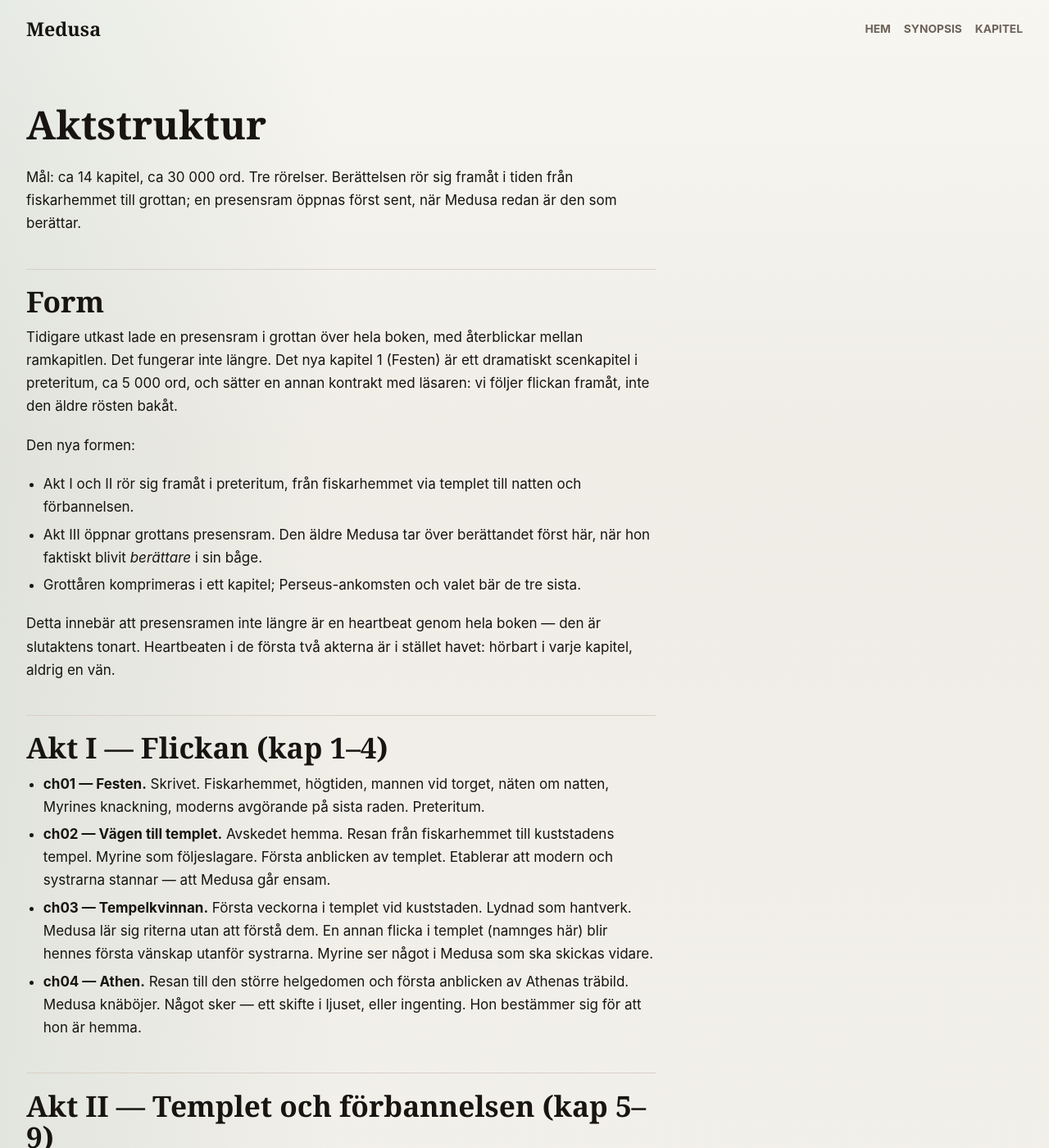
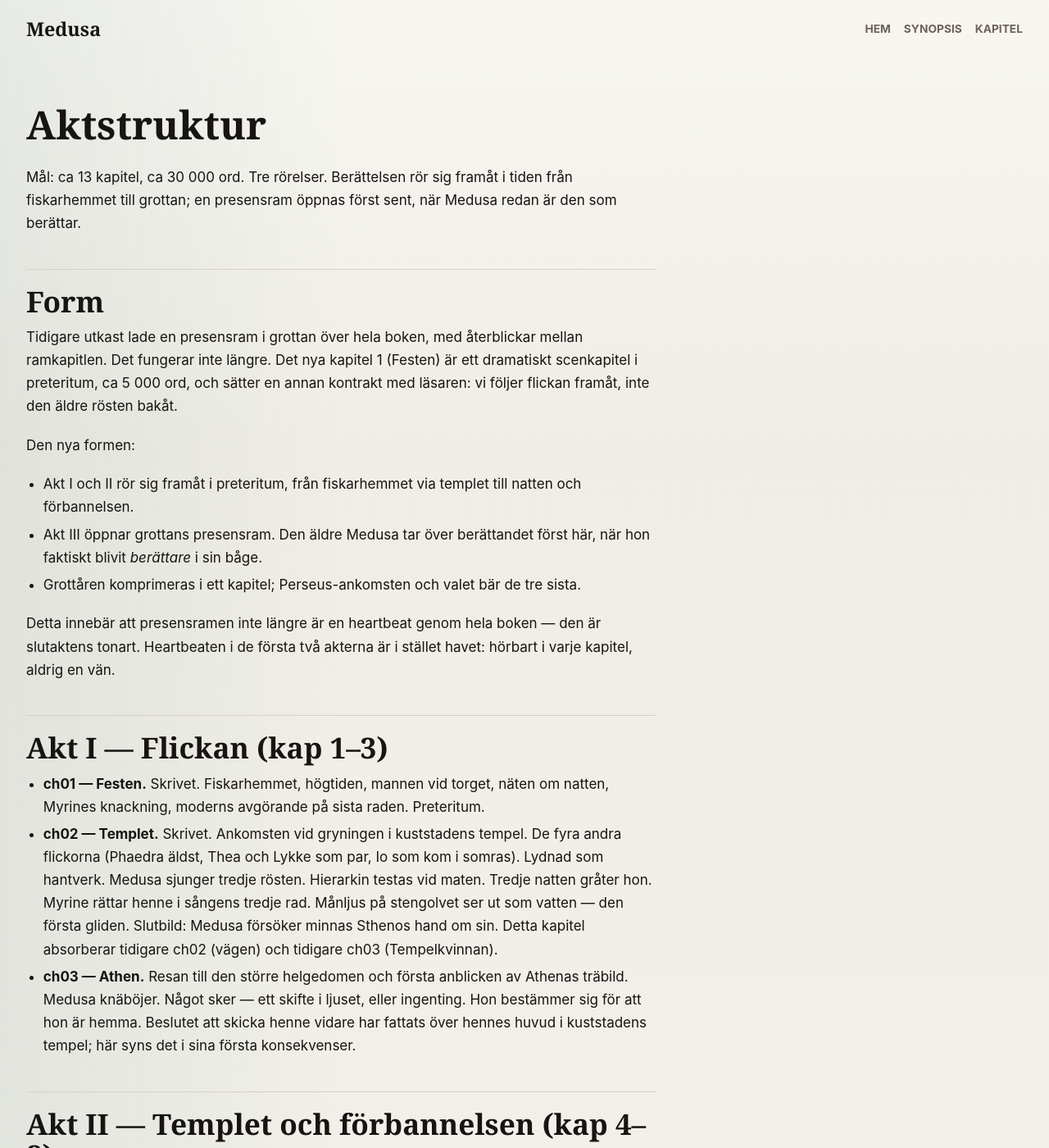
Before and after one commit to granqvistsanna-web/medusa, a Jekyll site: the page built from outline/act-structure.md, in a window 1280 px wide and 1400 px high. Shown: the whole window at 82% size. Built offline with Jekyll 4.4.1, drawn with Linux system fonts in a browser that asks for light colours; our own code applies the rules of GitHub Pages for plain Markdown files; some of the changed text lies outside the part shown.

Commit message:
Add chapter 2 draft and adjust target chapter count
Why: Chapter 2 (Templet) is in draft following the user-confirmed beats
override; tightening the act-structure target from 14 to 13 chapters
keeps the outline aligned with the current shape of the novella.

Co-Authored-By: Claude Opus 4.7 (1M context) <noreply@anthropic.com>

```diff
--- a/outline/act-structure.md
+++ b/outline/act-structure.md
@@ -1,6 +1,6 @@
 # Aktstruktur
 
-Mål: ca 14 kapitel, ca 30 000 ord. Tre rörelser. Berättelsen rör sig framåt i tiden från fiskarhemmet till grottan; en presensram öppnas först sent, när Medusa redan är den som berättar.
+Mål: ca 13 kapitel, ca 30 000 ord. Tre rörelser. Berättelsen rör sig framåt i tiden från fiskarhemmet till grottan; en presensram öppnas först sent, när Medusa redan är den som berättar.
 
 ## Form
 
@@ -14,41 +14,40 @@ Den nya formen:
 
 Detta innebär att presensramen inte längre är en heartbeat genom hela boken — den är slutaktens tonart. Heartbeaten i de första två akterna är i stället havet: hörbart i varje kapitel, aldrig en vän.
 
-## Akt I — Flickan (kap 1–4)
+## Akt I — Flickan (kap 1–3)
 
 - **ch01 — Festen.** Skrivet. Fiskarhemmet, högtiden, mannen vid torget, näten om natten, Myrines knackning, moderns avgörande på sista raden. Preteritum.
-- **ch02 — Vägen till templet.** Avskedet hemma. Resan från fiskarhemmet till kuststadens tempel. Myrine som följeslagare. Första anblicken av templet. Etablerar att modern och systrarna stannar — att Medusa går ensam.
-- **ch03 — Tempelkvinnan.** Första veckorna i templet vid kuststaden. Lydnad som hantverk. Medusa lär sig riterna utan att förstå dem. En annan flicka i templet (namnges här) blir hennes första vänskap utanför systrarna. Myrine ser något i Medusa som ska skickas vidare.
-- **ch04 — Athen.** Resan till den större helgedomen och första anblicken av Athenas träbild. Medusa knäböjer. Något sker — ett skifte i ljuset, eller ingenting. Hon bestämmer sig för att hon är hemma.
+- **ch02 — Templet.** Skrivet. Ankomsten vid gryningen i kuststadens tempel. De fyra andra flickorna (Phaedra äldst, Thea och Lykke som par, Io som kom i somras). Lydnad som hantverk. Medusa sjunger tredje rösten. Hierarkin testas vid maten. Tredje natten gråter hon. Myrine rättar henne i sångens tredje rad. Månljus på stengolvet ser ut som vatten — den första gliden. Slutbild: Medusa försöker minnas Sthenos hand om sin. Detta kapitel absorberar tidigare ch02 (vägen) och tidigare ch03 (Tempelkvinnan).
+- **ch03 — Athen.** Resan till den större helgedomen och första anblicken av Athenas träbild. Medusa knäböjer. Något sker — ett skifte i ljuset, eller ingenting. Hon bestämmer sig för att hon är hemma. Beslutet att skicka henne vidare har fattats över hennes huvud i kuststadens tempel; här syns det i sina första konsekvenser.
 
-## Akt II — Templet och förbannelsen (kap 5–9)
+## Akt II — Templet och förbannelsen (kap 4–8)
 
-- **ch05 — Riterna.** År i Athen, komprimerat. Vänskapen fördjupas. Glädjen i tjänsten. En uggla i olivträdet. En rad som signalerar vad som kommer utan att telegrafera det: en känsla av att vara betraktad som Medusa misstar för hängivelse.
-- **ch06 — Brevet hem.** Medusa skickar bud, eller får bud. En liten vecka där två platser möts: vad systrarna och modern har blivit i hennes frånvaro, vad hon har blivit i deras. Kapitlet håller systrarnas dödlighet öppen — vi får höra om dem genom andras ord, inte genom att se dem.
-- **ch07 — Natten.** Elliptisk. Fragment. Lamporna. Olivträdet. Lukten av bräcka i ett tempel där inget hav borde nå. En full mening i slutet, som rakt anger vad som skett. Beskriv inte kroppen.
-- **ch08 — Förbannelsen.** Gryning. Athenas närvaro framför hennes ansikte. Förbannelsen som språk. Den första döden: en tempelhund. Medusa gråter inte förrän hon rör vid hundens stenöra.
-- **ch09 — Resan västerut.** Systrarna anländer. Hur de kommer — och i vilken form — är det första kapitel där frågan om systrarnas senare öde måste besvaras strukturellt. Beslutet skjuts till revisionen; beats håller två varianter öppna. Olyckan med herden. Grottan, första anblicken.
+- **ch04 — Riterna.** År i Athen, komprimerat. Vänskapen fördjupas. Glädjen i tjänsten. En uggla i olivträdet. En rad som signalerar vad som kommer utan att telegrafera det: en känsla av att vara betraktad som Medusa misstar för hängivelse.
+- **ch05 — Brevet hem.** Medusa skickar bud, eller får bud. En liten vecka där två platser möts: vad systrarna och modern har blivit i hennes frånvaro, vad hon har blivit i deras. Kapitlet håller systrarnas dödlighet öppen — vi får höra om dem genom andras ord, inte genom att se dem.
+- **ch06 — Natten.** Elliptisk. Fragment. Lamporna. Olivträdet. Lukten av bräcka i ett tempel där inget hav borde nå. En full mening i slutet, som rakt anger vad som skett. Beskriv inte kroppen.
+- **ch07 — Förbannelsen.** Gryning. Athenas närvaro framför hennes ansikte. Förbannelsen som språk. Den första döden: en tempelhund. Medusa gråter inte förrän hon rör vid hundens stenöra.
+- **ch08 — Resan västerut.** Systrarna anländer. Hur de kommer — och i vilken form — är det första kapitel där frågan om systrarnas senare öde måste besvaras strukturellt. Beslutet skjuts till revisionen; beats håller två varianter öppna. Olyckan med herden. Grottan, första anblicken.
 
-## Akt III — Grottan och Perseus (kap 10–14)
+## Akt III — Grottan och Perseus (kap 9–13)
 
 Här öppnas presensramen. Den äldre Medusa tar över. Akten alternerar inte längre mellan tider — hon är nu hos läsaren, i grottan, och de få återblickar som behövs är korta.
 
-- **ch10 — Grottan, åren.** Första presens. En kalender av hjältar, komprimerat. Reglerna för förbannelsen. Scenen med herdens dotter — en flicka som inte blir sten. Medusa låter henne gå. En inre vändning: Medusa börjar se sin förbannelse som en dörr hon kan stå i.
-- **ch11 — En hjälte.** En namngiven man, mer utvecklad än de andra. Vad han ville. Hans sista uttryck. Medusa behåller honom vid grottans mynning, först som varning, senare som sällskap. Kapitlet får också vara där bokens röst sluter cirkeln med flickan på torget: en hand som höll kvar.
-- **ch12 — Sandalerna.** Presens. Medusa hör vingslagen ovanför stranden. Euryale slutar sjunga. Stheno slipar en kniv hon inte ska använda. Medusa går ut till grottans mynning och väntar.
-- **ch13 — Perseus.** Han kommer in med skölden. Han ser inte direkt på henne. Hon låter honom inte. Ett kort utbyte. Mest gester. Medusas val: hon sluter sina egna ögon. Hon ska inte låta honom döda något ryggande.
-- **ch14 — Slutet.** En sida. Medusas sista meningar. Bladets ljud står inte på sidan. Frivillig coda: ett stycke ur Euryales perspektiv, eller en enda rad. Bestäm vid revisionen.
+- **ch09 — Grottan, åren.** Första presens. En kalender av hjältar, komprimerat. Reglerna för förbannelsen. Scenen med herdens dotter — en flicka som inte blir sten. Medusa låter henne gå. En inre vändning: Medusa börjar se sin förbannelse som en dörr hon kan stå i.
+- **ch10 — En hjälte.** En namngiven man, mer utvecklad än de andra. Vad han ville. Hans sista uttryck. Medusa behåller honom vid grottans mynning, först som varning, senare som sällskap. Kapitlet får också vara där bokens röst sluter cirkeln med flickan på torget: en hand som höll kvar.
+- **ch11 — Sandalerna.** Presens. Medusa hör vingslagen ovanför stranden. Euryale slutar sjunga. Stheno slipar en kniv hon inte ska använda. Medusa går ut till grottans mynning och väntar.
+- **ch12 — Perseus.** Han kommer in med skölden. Han ser inte direkt på henne. Hon låter honom inte. Ett kort utbyte. Mest gester. Medusas val: hon sluter sina egna ögon. Hon ska inte låta honom döda något ryggande.
+- **ch13 — Slutet.** En sida. Medusas sista meningar. Bladets ljud står inte på sidan. Frivillig coda: ett stycke ur Euryales perspektiv, eller en enda rad. Bestäm vid revisionen.
 
 ## Beslut som fortfarande är öppna
 
-- **Systrarnas öde mellan ch01 och ch09.** I ch01 är Stheno och Euryale dödliga fiskardöttrar med vanliga händer. I grottan är de något annat, eller åtminstone något äldre. Tre möjliga vägar, ingen vald än:
+- **Systrarnas öde mellan ch01 och ch08.** I ch01 är Stheno och Euryale dödliga fiskardöttrar med vanliga händer. I grottan är de något annat, eller åtminstone något äldre. Tre möjliga vägar, ingen vald än:
   - (a) De förblir dödliga genom hela novellen. Förbannelsen är Medusas ensam. Systrarna är gamla och hårda, men inte mytologiskt monstruösa.
   - (b) Athenas förbannelse träffar systrarna när de kommer för Medusa, eller bär dem med sig västerut. De är Medusas pris att betala.
   - (c) Systrarna är dödliga vid bokens början och blir något annat *genom* åren i grottan, av att leva inom förbannelsens kant. Inte gudomligt — bara inte längre mänskligt.
-  Beslutet måste fattas senast inför ch09. Tills dess ska beats inte låsa det. Karaktärsbladet i `characters/medusa.md` säger fortfarande "odödliga systrar" och behöver revideras när beslutet är fattat.
+  Beslutet måste fattas senast inför ch08. Tills dess ska beats inte låsa det. Karaktärsbladet i `characters/medusa.md` säger fortfarande "odödliga systrar" och behöver revideras när beslutet är fattat.
 - **Hemortens namn.** I ch01 är fiskarhemmet och kuststaden inte namngivna. Tidigare hette platsen Sarpedon. Behåll oavgjort tills bibel och world-fil revideras.
 - **Modern.** I tidigare struktur var hon "frånvarande, död eller borta". I ch01 lever hon. Hennes vidare närvaro i berättelsen — om hon hör av sig, om Medusa återvänder, om hon dör utanför sidan — är öppen. Föreslås hanteras i ch06 (Brevet hem) som tonalt eko snarare än handling.
-- **Myrines vidare roll.** Hon kan stanna i kuststaden (försvinner efter ch03), följa med till Athen (kvar genom akt II), eller dyka upp igen efter förbannelsen. Tills vidare: hon släpper Medusa i Athen och blir ett namn, inte en närvaro.
+- **Myrines vidare roll.** Hon kan stanna i kuststaden (försvinner efter ch02), följa med till Athen (kvar genom akt II), eller dyka upp igen efter förbannelsen. Tills vidare: hon släpper Medusa i Athen och blir ett namn, inte en närvaro.
 - **Om herdens dotter är ett enda kapitel eller en återkommande närvaro.** Oförändrat öppen.
 - **Om Medusa skriver eller talar i ramen.** För närvarande: talar, till Euryale, som minns allt.
 - **Epilog (Pegasus, Chrysaor).** Se `notes/open-questions.md`.
```
Also changed, not shown: chapters/ch02-templet.md (added, +201 -0 lines).
